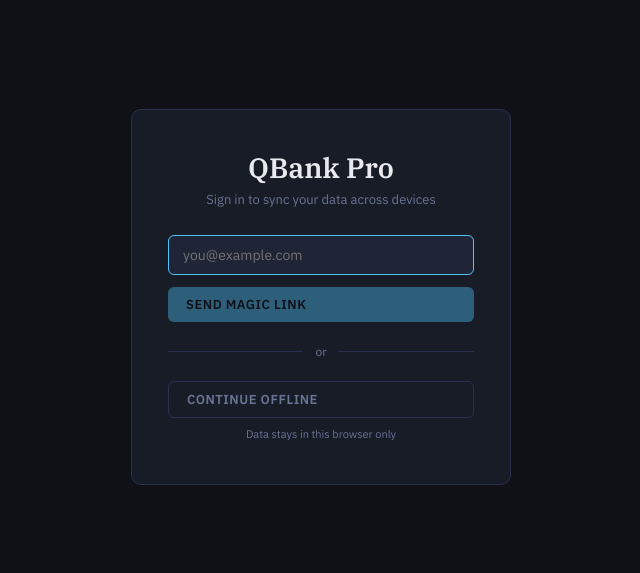
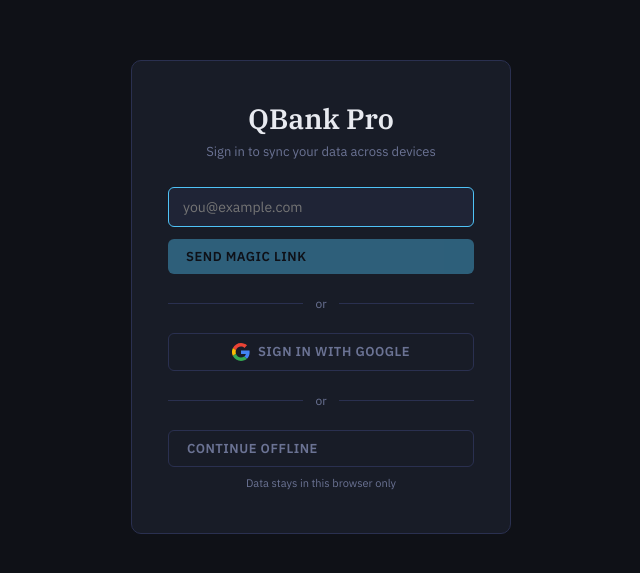
Before and after one commit to emmettg15/qbank-project, a React (Vite) app: page / in a window 1280 px wide. Shown: the part 103-676 px from the top of the page, without its empty margins (319-959 px from the left). Built offline with nearby package versions, Linux system fonts and the light colour scheme; no server answers.

Commit message:
Qforge v2.1.0

```diff
--- a/src/components/AuthGate.jsx
+++ b/src/components/AuthGate.jsx
@@ -3,7 +3,7 @@
 import { supabase } from '../lib/supabase.js'
 
 export default function AuthGate({ children }) {
-  const { user, loading, signIn } = useAuth()
+  const { user, loading, signIn, signInWithGoogle } = useAuth()
   const [email, setEmail] = useState('')
   const [sent, setSent] = useState(false)
   const [error, setError] = useState('')
@@ -104,6 +104,34 @@
 
         <button
           className="btn btn-ghost"
+          style={{
+            width: '100%',
+            display: 'flex',
+            alignItems: 'center',
+            justifyContent: 'center',
+            gap: 8
+          }}
+          onClick={async () => {
+            setError('')
+            const { error: err } = await signInWithGoogle()
+            if (err) setError(err.message)
+          }}
+        >
+          <svg width="18" height="18" viewBox="0 0 48 48">
+            <path fill="#EA4335" d="M24 9.5c3.54 0 6.71 1.22 9.21 3.6l6.85-6.85C35.9 2.38 30.47 0 24 0 14.62 0 6.51 5.38 2.56 13.22l7.98 6.19C12.43 13.72 17.74 9.5 24 9.5z"/>
+            <path fill="#4285F4" d="M46.98 24.55c0-1.57-.15-3.09-.38-4.55H24v9.02h12.94c-.58 2.96-2.26 5.48-4.78 7.18l7.73 6c4.51-4.18 7.09-10.36 7.09-17.65z"/>
+            <path fill="#FBBC05" d="M10.53 28.59a14.5 14.5 0 0 1 0-9.18l-7.98-6.19a24.01 24.01 0 0 0 0 21.56l7.98-6.19z"/>
+            <path fill="#34A853" d="M24 48c6.48 0 11.93-2.13 15.89-5.81l-7.73-6c-2.15 1.45-4.92 2.3-8.16 2.3-6.26 0-11.57-4.22-13.47-9.91l-7.98 6.19C6.51 42.62 14.62 48 24 48z"/>
+          </svg>
+          Sign in with Google
+        </button>
+
+        <div className="auth-divider">
+          <span>or</span>
+        </div>
+
+        <button
+          className="btn btn-ghost"
           style={{ width: '100%' }}
           onClick={() => setOfflineMode(true)}
         >
--- a/src/hooks/useAuth.js
+++ b/src/hooks/useAuth.js
@@ -31,11 +31,20 @@
     return { error }
   }, [])
 
+  const signInWithGoogle = useCallback(async () => {
+    if (!supabase) return { error: { message: 'Supabase not configured' } }
+    const { error } = await supabase.auth.signInWithOAuth({
+      provider: 'google',
+      options: { redirectTo: window.location.origin }
+    })
+    return { error }
+  }, [])
+
   const signOut = useCallback(async () => {
     if (!supabase) return
     await supabase.auth.signOut()
     setUser(null)
   }, [])
 
-  return { user, loading, signIn, signOut }
+  return { user, loading, signIn, signInWithGoogle, signOut }
 }
```
